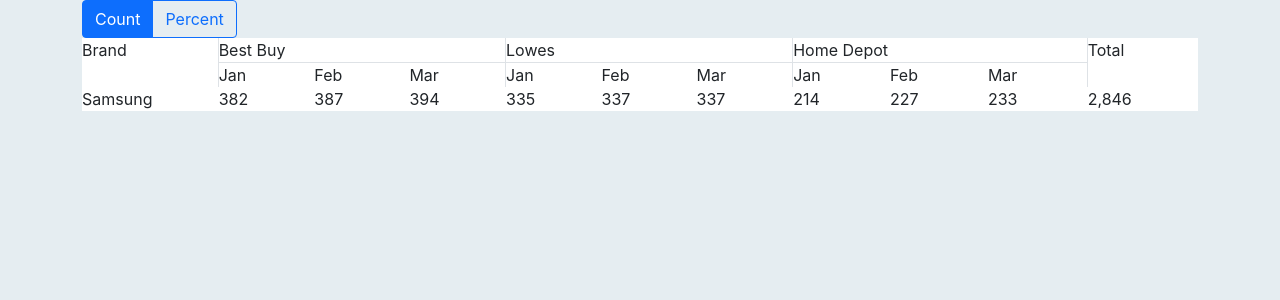
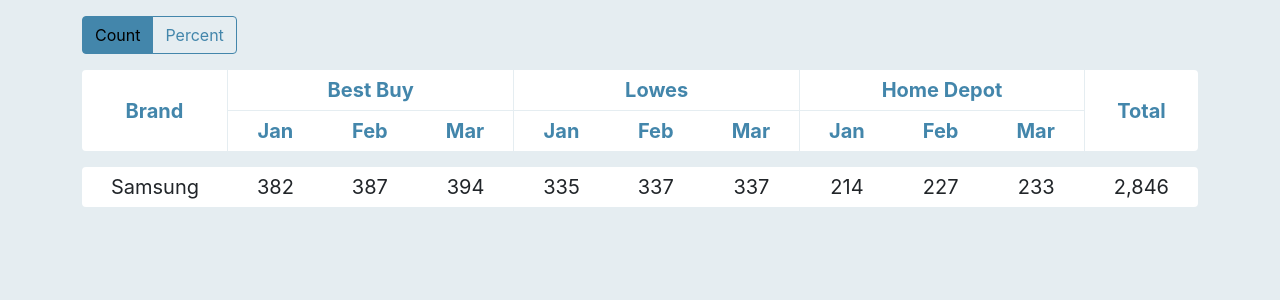
Before and after one commit to SturmB/react-api-test, a React (Create React App) app: page / in a window 1280 px wide. Shown: the top 300 px of the page. Built offline with nearby package versions, Linux system fonts and the light colour scheme.

Commit message:
💄 Styles most of app

```diff
--- a/src/App.js
+++ b/src/App.js
@@ -51,15 +51,17 @@
     gridTemplateRows: `repeat(${data.length + 2}, auto)`,
   };
   const firstHeader = {
-    gridArea: `1 / 1 / span 2 / 2`,
+    gridArea: `1 / 1 / span 2 / span 1`,
   };
   const lastHeader = {
     gridArea: `1 / ${numColumns} / span 2 / span 1`,
   };
 
   return (
-    <div className="grid bg-white" style={styleGrid}>
-      <div className="rounded-start border-end" style={firstHeader}>{headers[0].name}</div>
+    <div className="grid" style={styleGrid}>
+      <div className="cell-brand rounded-start" style={firstHeader}>
+        {headers[0].name}
+      </div>
       {headers.map((store, storeIndex) => {
         if (store.hasOwnProperty(`months`)) {
           const colspan = store.months.length;
@@ -71,7 +73,7 @@
             <>
               <div
                 key={store.name}
-                className="border-bottom border-end"
+                className="cell-store"
                 style={styleColSpan}
               >
                 {store.name}
@@ -82,9 +84,9 @@
                     startLine + monthIndex + 1
                   }`,
                 };
-                let borderClass = ``;
+                let borderClass = `cell-month`;
                 if (monthIndex === monthArray.length - 1) {
-                  borderClass = `border-end`;
+                  borderClass = `cell-month gap-right`;
                 }
                 return (
                   <div
@@ -101,7 +103,7 @@
         }
         return null;
       })}
-      <div className="rowspan2 rounded-end" style={lastHeader}>
+      <div className="cell-total rowspan2 rounded-end" style={lastHeader}>
         {headers[headers.length - 1].name}
       </div>
       {data.map((row, rowIndex) => {
@@ -112,26 +114,34 @@
         // noinspection JSUnresolvedVariable
         return (
           <>
-            <div className="rounded-start" style={styleDataRow}>
+            <div className="cell-brand-name rounded-start" style={styleDataRow}>
               {row.brand}
             </div>
             {order.map((item) => {
               if (numType === `count`) {
                 // noinspection JSUnresolvedVariable
                 return (
-                  <div key={row.brand + item} style={styleDataRow}>
+                  <div
+                    key={row.brand + item}
+                    className="cell-data"
+                    style={styleDataRow}
+                  >
                     {convertCount(row[item])}
                   </div>
                 );
               }
               // noinspection JSUnresolvedVariable
               return (
-                <div key={row.brand + item} style={styleDataRow}>
+                <div
+                  key={row.brand + item}
+                  className="cell-data"
+                  style={styleDataRow}
+                >
                   {row[`${item}_percent`]}%
                 </div>
               );
             })}
-            <div className="rounded-end" style={styleDataRow}>
+            <div className="cell-brand-total rounded-end" style={styleDataRow}>
               {numType === `count`
                 ? convertCount(row.total)
                 : `${row.total_percent}%`}
@@ -179,11 +189,11 @@
     });
 
     return (
-      <div className="container">
+      <div className="container fs-5">
         <div className="row">
           <div className="col">
             <div
-              className="btn-group"
+              className="btn-group py-3"
               role="group"
               aria-label="Switch between number types"
             >
--- a/src/custom.scss
+++ b/src/custom.scss
@@ -1,5 +1,6 @@
 // Override default variables before the import
 $body-bg: #E5EDF1;
+$primary: #4386AB;
 
 // Import Bootstrap and its default variables
 @import '~bootstrap/scss/bootstrap.scss';
@@ -7,3 +8,36 @@
 .grid {
   display: grid;
 }
+
+.grid div {
+  padding: 0.25em 0.5em;
+  background-color: #fff;
+  text-align: center;
+  display: grid;
+  align-items: center;
+}
+
+.cell-brand, .cell-store, .cell-month, .cell-total {
+  color: $primary;
+  font-weight: 700;
+}
+
+.cell-brand, .cell-month, .cell-total {
+  margin-bottom: 1rem;
+}
+
+.cell-brand-name, .cell-data, .cell-brand-total {
+  margin-bottom: 0.5rem;
+}
+
+.cell-brand, .cell-store, .gap-right {
+  margin-right: 1px;
+}
+
+.cell-store {
+  margin-bottom: 1px;
+}
+
+//.cell-month: {
+//  margin-right: 1px;
+//}
```
